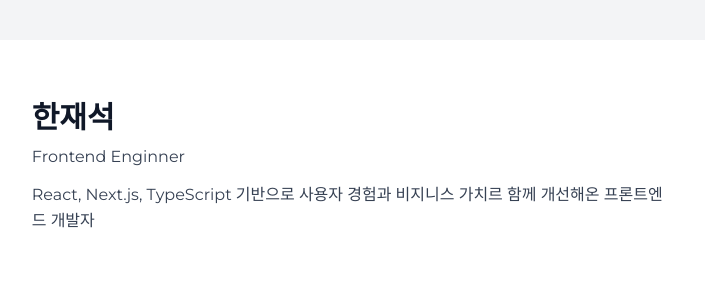
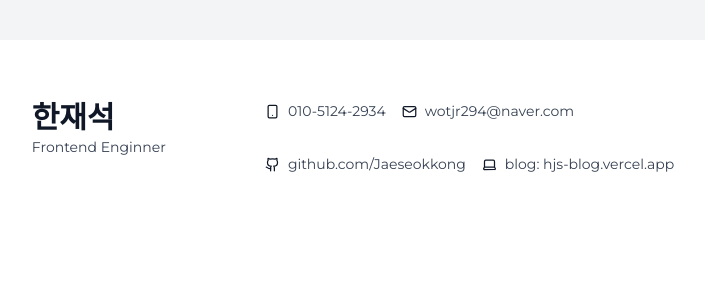
Before and after one commit to Jaeseokkong/NEXT-BLOG, a Next.js app: page /resume in a window 1280 px wide. Shown: the top 300 px of the page, without its empty margins (287-992 px from the left). Built offline with nearby package versions, Linux system fonts and the light colour scheme.

Commit message:
feat(organisms): ResumeHeader 데이터 및 스타일 적용

```diff
--- a/src/app/resume/components/organisms/ResumeHeader.tsx
+++ b/src/app/resume/components/organisms/ResumeHeader.tsx
@@ -1,14 +1,31 @@
+import Divider from "@/components/atoms/Divider";
 import Text from "@/components/atoms/Text";
 import Title from "@/components/atoms/Title";
+import { LuGithub, LuLaptop, LuMail, LuSmartphone } from "react-icons/lu";
 
 export default function ResumeHeader() {
 	return (
-		<header className="mb-8 space-y-2">
-			<Title level={1}>한재석</Title>
-			<Text size="base">Frontend Enginner</Text>
-			<Text className="mt-3 max-w-2xl">
-				React, Next.js, TypeScript 기반으로 사용자 경험과 비지니스 가치르 함께 개선해온 프론트엔드 개발자
-			</Text>
+		<header className="mb-8 flex space-x-10">
+			<div className="flex-1">
+				<Title level={1}>한재석</Title>
+				<Text size="sm">Frontend Enginner</Text>
+			</div>
+			<div className="space-y-1">
+				<div className="flex gap-2">
+					<LuSmartphone size={15} className="mt-1"/>
+					<Text size="sm"> 010-5124-2934</Text>
+					<Divider variant="inline" />
+					<LuMail size={15} className="mt-1"/>
+					<Text size="sm">wotjr294@naver.com</Text>
+				</div>
+				<div className="flex gap-2">
+					<LuGithub size={15} className="mt-1"/>
+					<Text size="sm">github.com/Jaeseokkong</Text>
+					<Divider variant="inline" />
+					<LuLaptop size={15} className="mt-1" />
+					<Text size="sm">blog: hjs-blog.vercel.app</Text>
+				</div>
+			</div>
 		</header>
 	)
 }
```
